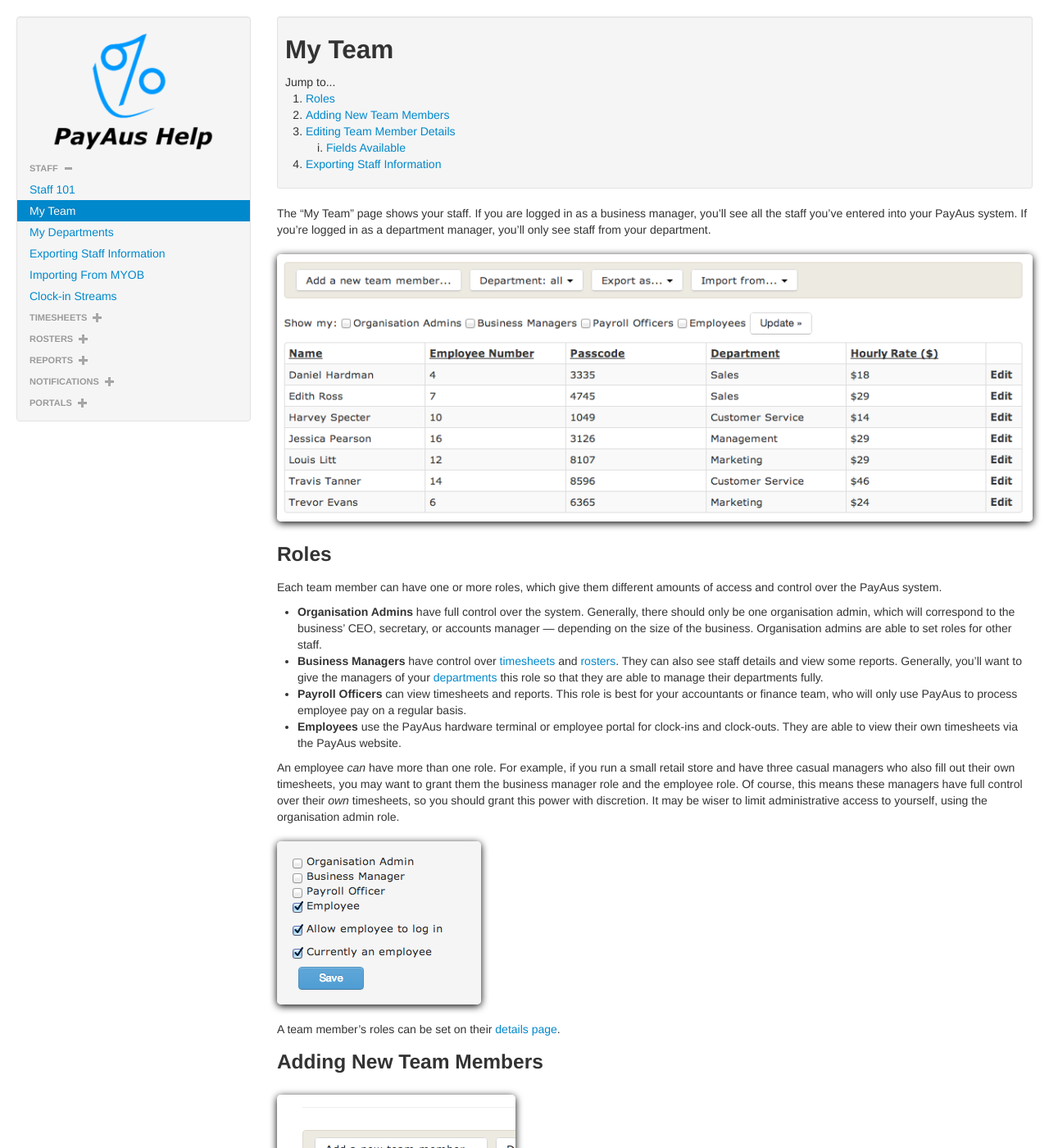
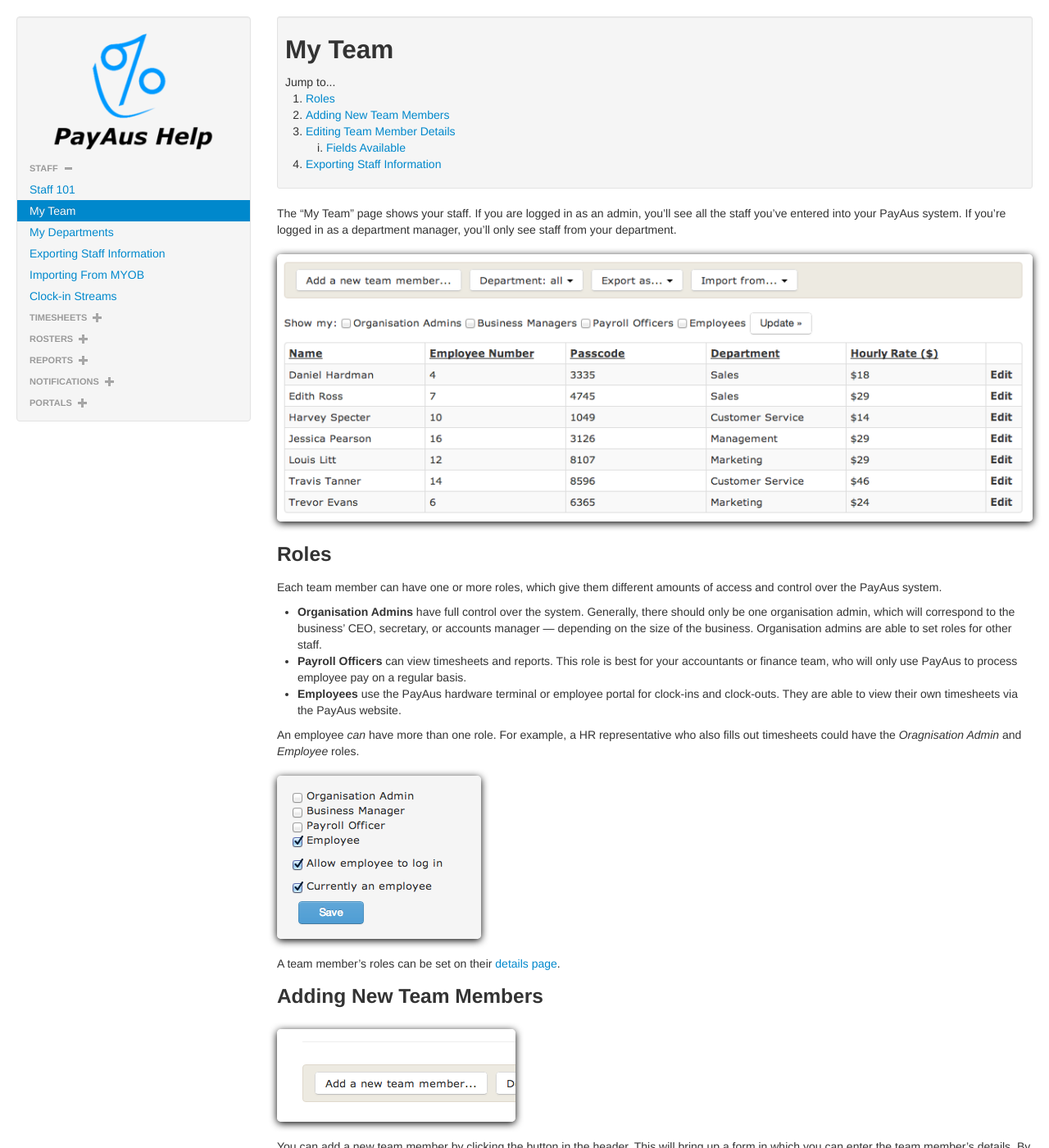
Before and after one commit to ghiculescu/payaus-docs, a Jekyll site: the page built from _posts/staff/2013-02-06-team.md, in a window 1280 px wide and 1400 px high. Shown: the whole window at 82% size. Built offline with Jekyll 4.4.1, drawn with Linux system fonts in a browser that asks for light colours.

Commit message:
remove business manager references

```diff
--- a/_posts/staff/2013-02-06-team.md
+++ b/_posts/staff/2013-02-06-team.md
@@ -5,7 +5,7 @@
 sort: 2
 ---
 
-The "My Team" page shows your staff. If you are logged in as a business manager, you'll see all the staff you've entered into your PayAus system. If you're logged in as a department manager, you'll only see staff from your department.
+The "My Team" page shows your staff. If you are logged in as an admin, you'll see all the staff you've entered into your PayAus system. If you're logged in as a department manager, you'll only see staff from your department.
 
 ![A list of staff](/img/users/users.png)
 
@@ -14,11 +14,10 @@
 Each team member can have one or more roles, which give them different amounts of access and control over the PayAus system.
 
 * **Organisation Admins** have full control over the system. Generally, there should only be one organisation admin, which will correspond to the business' CEO, secretary, or accounts manager &mdash; depending on the size of the business. Organisation admins are able to set roles for other staff.
-* **Business Managers** have control over [timesheets]({% lead_post timesheets url %}) and [rosters]({% lead_post rosters url %}). They can also see staff details and view some reports. Generally, you'll want to give the managers of your [departments](../departments/) this role so that they are able to manage their departments fully.
 * **Payroll Officers** can view timesheets and reports. This role is best for your accountants or finance team, who will only use PayAus to process employee pay on a regular basis.
 * **Employees** use the PayAus hardware terminal or employee portal for clock-ins and clock-outs. They are able to view their own timesheets via the PayAus website.
 
-An employee *can* have more than one role. For example, if you run a small retail store and have three casual managers who also fill out their own timesheets, you may want to grant them the business manager role and the employee role. Of course, this means these managers have full control over their *own* timesheets, so you should grant this power with discretion. It may be wiser to limit administrative access to yourself, using the organisation admin role.
+An employee *can* have more than one role. For example, a HR representative who also fills out timesheets could have the *Oragnisation Admin* and *Employee* roles.
 
 ![Staff roles are easily editable](/img/users/edit_user_roles.png)
 
```
Also changed, not shown: _posts/staff/2013-02-06-departments.md (+1 -1 lines).
